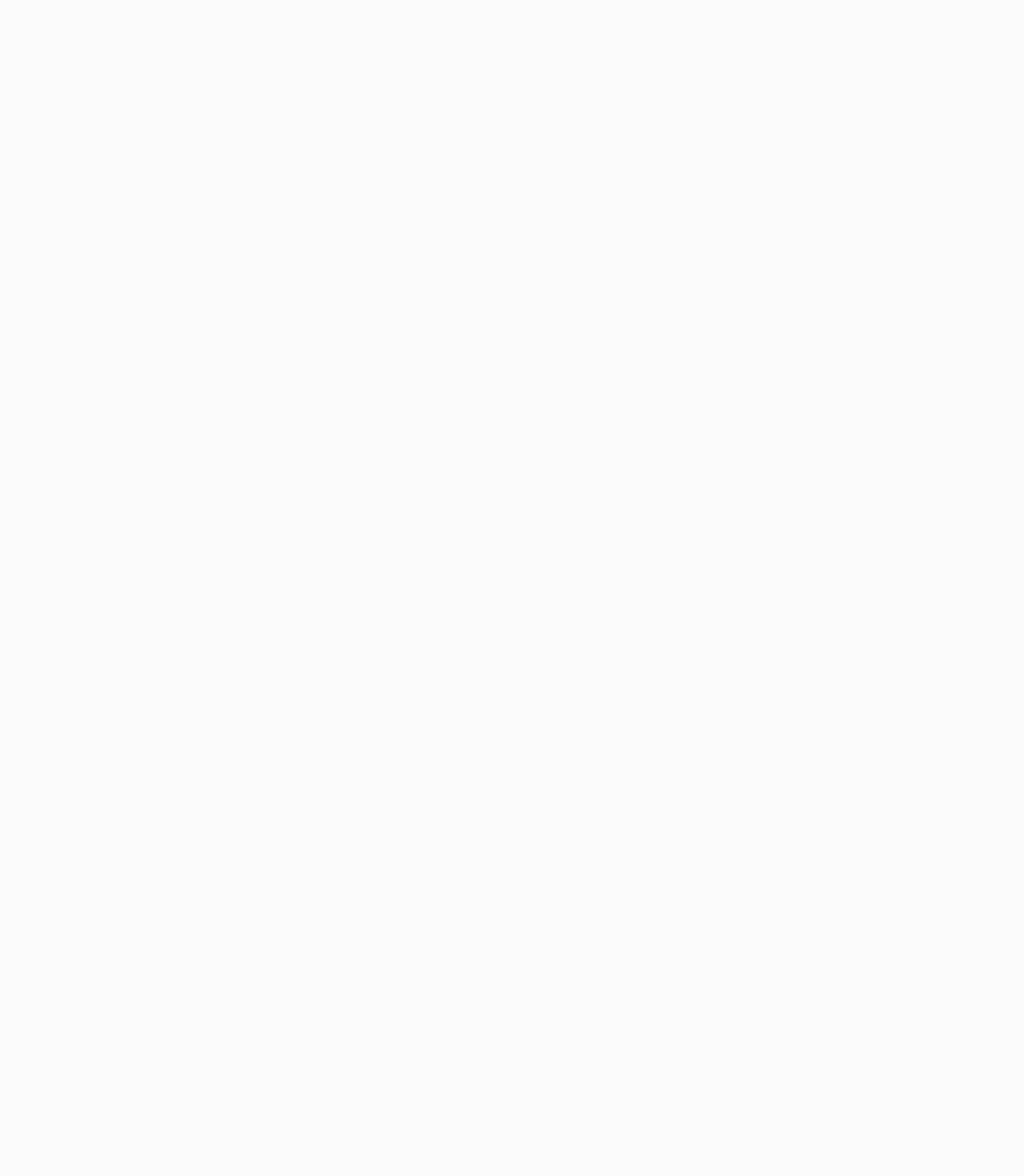
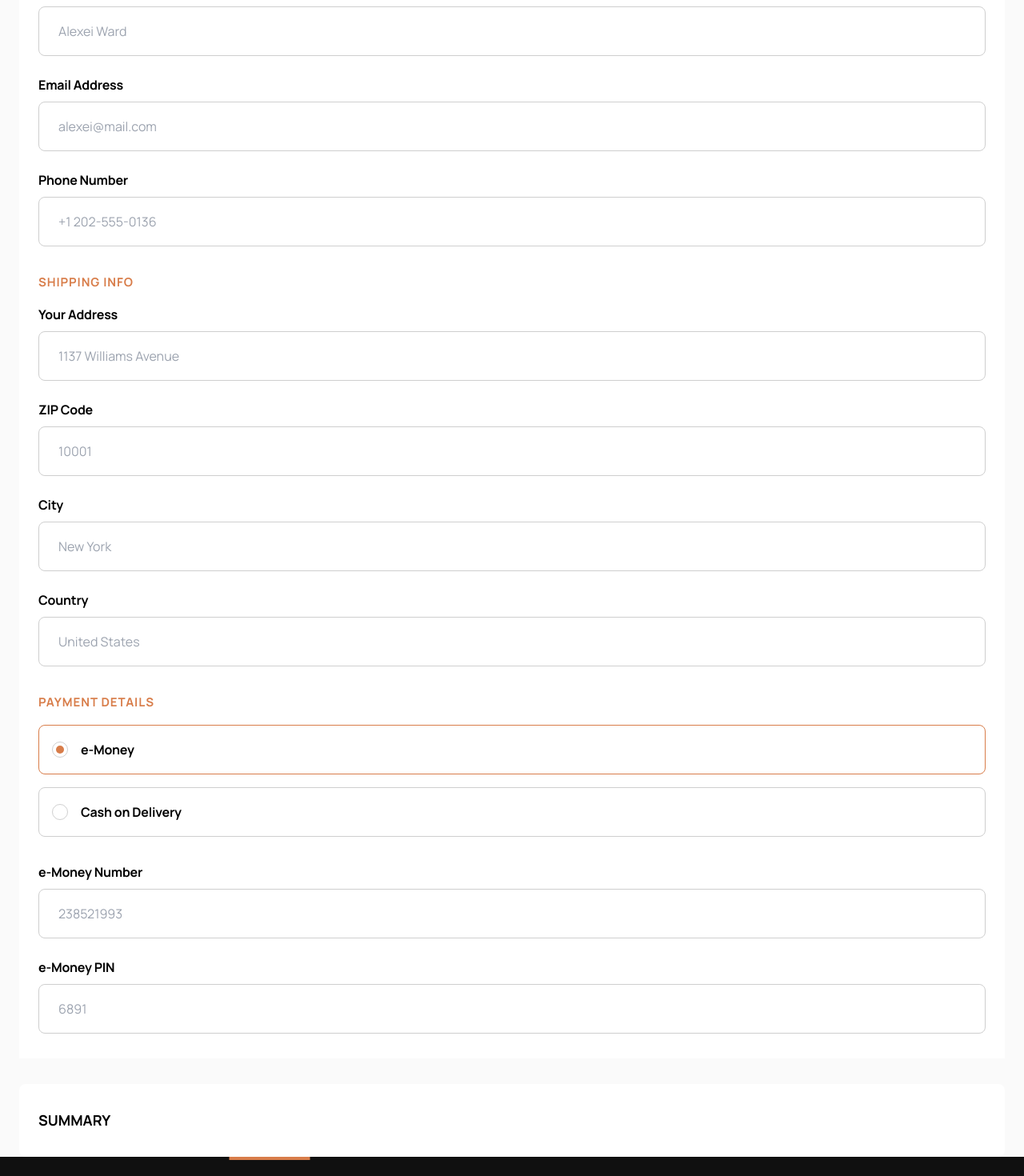
Before and after one commit to Francis7575/ecommerce-website, a React (Vite) app: page /1/1/checkout in a window 1280 px wide. Before the commit this address had no page. Shown: the part 320-1790 px from the top of the page at 80% size. Before the commit the page ends 800 px from the top, so only its background shows below. Built offline with nearby package versions, Linux system fonts and the light colour scheme.

Commit message:
added checkout form

```diff
--- a/src/App.tsx
+++ b/src/App.tsx
@@ -17,7 +17,7 @@ const renderRoutes = (routes: IRouterType[]) => {
 export const PageRouter = () => {
   return (
     <Suspense fallback={<LoadingPage />}>
-      <ToastContainer />
+      <ToastContainer position='bottom-left'/>
       <Routes>{renderRoutes(PAGE_DATA)}</Routes>
     </Suspense>
   );
--- a/src/components/shared/Cart.tsx
+++ b/src/components/shared/Cart.tsx
@@ -61,7 +61,7 @@ const Cart = () => {
 	};
 
 	const handleDelete = () => {
-		if (deletionType === 'single' && selectedItem) {
+		if (selectedItem && deletionType === 'single') {
 			removeItemById(selectedItem.id);
 			toast.success(`Item ${selectedItem.name} has been removed!`);
 		} else if (deletionType === 'all') {
@@ -74,7 +74,7 @@ const Cart = () => {
 	};
 
 	return (
-		<div className='pr-[1.75rem] md:pr-[40px] relative lg:pr-[3rem] 1110:pr-0'>
+		<div className=' pr-[1.75rem] md:pr-[40px] lg:pr-[3rem] relative 1110:pr-0'>
 			<button onClick={handleToggleCart}>
 				<svg width="23" height="20" className='cart' viewBox="0 0 23 20" fill="none" xmlns="http://www.w3.org/2000/svg">
 					<g id="Combined Shape 2" >
@@ -156,7 +156,7 @@ const Cart = () => {
 				{isModalOpen && (
 					<DeleteModal
 						setIsModalOpen={setIsModalOpen}
-						itemName={deletionType === 'single' ? selectedItem?.name || '' : 'all items'	}
+						itemName={deletionType === 'single' ? selectedItem?.name || '' : 'all items'}
 						cancelDelete={() => setIsModalOpen(false)}
 						deleteItem={deletionType === 'single' ? handleDelete : undefined}
 						deleteAll={deletionType === 'all' ? handleDelete : undefined}
--- /dev/null
+++ b/src/components/shared/CartSummary.tsx
@@ -0,0 +1,26 @@
+import useStore from "../../store/useStore";
+
+const CartSummary = () => {
+  const cartItems = useStore((state) => state.cartItems);
+
+  return (
+    <section className="px-[1.5rem]">
+      <div className="bg-white px-[1.5rem] py-8 rounded-[8px] w-full mt-8">
+        <h2 className="uppercase font-bold text-[1.125rem]">
+          Summary
+        </h2>
+        {cartItems.map((item) => {
+          console.log(cartItems)
+          return (
+            <li key={item.id}>
+              <p>{item.name}</p>
+              <p>${item.price.toLocaleString()}</p>
+            </li>
+          )
+        })}
+      </div>
+    </section>
+  )
+}
+
+export default CartSummary
--- a/src/index.css
+++ b/src/index.css
@@ -47,6 +47,41 @@ img {
   fill: #fbaf85;
 }
 
+.radio-container {
+  position: relative;
+  cursor: pointer;
+}
+
+.radio-container input[type="radio"] {
+  display: none;
+}
+
+/* Size of the custom radio */
+.radio-container .custom-radio {
+  width: 20px;
+  height: 20px;
+  border: 1px solid #CFCFCF ;
+  border-radius: 50%;
+  background-color: white;
+  position: relative;
+}
+
+/* .radio-container input[type="radio"]:checked + .custom-radio {
+  border-color: #007BFF;
+} */
+
+.radio-container input[type="radio"]:checked + .custom-radio:after {
+  content: '';
+  width: 10px;
+  height: 10px;
+  border-radius: 50%;
+  background-color: #D87D4A;
+  position: absolute;
+  top: 50%;
+  left: 50%;
+  transform: translate(-50%, -50%);
+}
+
 @media (min-width: 48em) {
   .footer-border::before {
     transform: translate(-350%);
--- a/src/pages/CheckoutForm.tsx
+++ b/src/pages/CheckoutForm.tsx
@@ -1,58 +1,159 @@
-import { useState, FormEvent } from 'react';
-import { loadStripe } from '@stripe/stripe-js';
-import { Elements, CardElement, useStripe, useElements } from '@stripe/react-stripe-js';
-import { PaymentIntentResult } from '@stripe/stripe-js';
+import { useParams, Link } from 'react-router-dom';
+import { useState, ChangeEvent, FormEvent } from "react"
+import { FormData } from "../types/types";
+import { BillingFields, ShippingFields, RadioFields } from "../utils/constants";
+import CartSummary from '../components/shared/CartSummary';
 
-const stripePromise = loadStripe(import.meta.env.VITE_REACT_PUBLISHABLE_KEY);
+const initialFormData: FormData = {
+  name: '',
+  email: '',
+  phoneNumber: '',
+  address: '',
+  zipcode: '',
+  city: '',
+  country: '',
+  paymentDetails: 'eMoney',
+  eMoneyNumber: '',
+  eMoneyPin: '',
+};
 
-const CheckoutForm = ({ clientSecret }: { clientSecret: string }) => {
-  const stripe = useStripe();
-  const elements = useElements();
-  const [error, setError] = useState<string>('');
-  const [success, setSuccess] = useState<string>('');
+const CheckoutForm = () => {
+  const [formData, setFormData] = useState<FormData>(initialFormData)
+  const { category, productId } = useParams();
 
-  const handleSubmit = async (e: FormEvent<HTMLFormElement>) => {
+  const handleSubmit = (e: FormEvent) => {
     e.preventDefault();
+  }
 
-    if (!stripe || !elements) return;
-
-    const cardElement = elements.getElement(CardElement);
-    if (!cardElement) {
-      setError('Card element not found.');
-      return;
-    }
-
-    const result: PaymentIntentResult = await stripe.confirmCardPayment(clientSecret, {
-      payment_method: {
-        card: cardElement,
-      },
-    });
-
-    if (result.error) {
-      setError(result.error.message || 'An error occurred.');
-      setSuccess('');
-    } else if (result.paymentIntent?.status === 'succeeded') {
-      setSuccess('Payment successful!');
-      setError('');
+  const handleInputChange = (e: ChangeEvent<HTMLInputElement | HTMLSelectElement>) => {
+    const { name, value, type } = e.target;
+    if (type === 'radio') {
+      setFormData(prevState => ({
+        ...prevState,
+        paymentDetails: value as "eMoney" | "cashDelivery" | null,
+      }));
+    } else {
+      setFormData(prevState => ({
+        ...prevState,
+        [name]: value
+      }));
     }
   };
 
+
   return (
-    <form onSubmit={handleSubmit}>
-      <CardElement />
-      <button type="submit" disabled={!stripe}>Pay</button>
-      {error && <div>{error}</div>}
-      {success && <div>{success}</div>}
-    </form>
-  );
-};
+    <>
+      <div className="pt-4 pl-[1.5rem] mb-[1.5rem]">
+        <Link to={`/${category}/${productId}`}
+          className='text-second-black opacity-50 text-[.935rem] leading-[25px]'>
+          Go Back
+        </Link>
+      </div>
+      <form onSubmit={handleSubmit}
+        className="px-[1.5rem] mb">
+        <div className="bg-white px-[1.5rem] pt-[1.5rem] pb-[31px]">
+          <h1 className="text-[1.75rem] mb-8 font-bold uppercase tracking-[1px]">
+            Checkout
+          </h1>
+          <section className="mb-8">
+            <h2 className="tracking-[0.929px] text-[.935rem] uppercase leading-[25px] font-bold text-reddish-orange mb-4">
+              Billing details
+            </h2>
+            <div className="flex flex-col gap-[1.5rem]">
+              {BillingFields.map((field, idx) => (
+                <div key={idx} className="flex flex-col gap-[9px]">
+                  <label htmlFor={field.id} className="font-bold tracking-[-0.214px]">
+                    {field.label}
+                  </label>
+                  <input className="border border-third-lightgray pl-[1.5rem] py-[18px] rounded-[8px] outline-none"
+                    value={formData[field.name as keyof FormData] as string}
+                    onChange={handleInputChange}
+                    type={field.type}
+                    name={field.name}
+                    id={field.id}
+                    placeholder={field.placeholder}
+                  />
+                </div>
+              ))}
+            </div>
+          </section>
+          <section className="mb-8">
+            <h2 className="tracking-[0.929px] text-[.935rem] uppercase leading-[25px] font-bold text-reddish-orange mb-4">
+              Shipping Info
+            </h2>
+            <div className="flex flex-col gap-[1.5rem]">
+              {ShippingFields.map((field, idx) => (
+                <div key={idx} className="flex flex-col gap-[9px]">
+                  <label htmlFor={field.id} className="font-bold tracking-[-0.214px]">
+                    {field.label}
+                  </label>
+                  <input className="border border-third-lightgray pl-[1.5rem] py-[18px] rounded-[8px] outline-none"
+                    value={formData[field.name as keyof FormData] as string}
+                    onChange={handleInputChange}
+                    type={field.type}
+                    name={field.name}
+                    id={field.id}
+                    placeholder={field.placeholder}
+                  />
+                </div>
+              ))}
+            </div>
+          </section>
+          <section>
+            <h2 className="tracking-[0.929px] text-[.935rem] uppercase leading-[25px] font-bold text-reddish-orange mb-4">
+              payment details
+            </h2>
+            <div className="flex flex-col gap-4">
+              {RadioFields.map((radioField, idx) => (
+                <label htmlFor={radioField.id}
+                  key={idx}
+                  className={`flex items-center gap-4 w-full border rounded-[8px] radio-container font-bold tracking-[-0.214px]
+										py-[18px] pl-4 ${formData.paymentDetails === radioField.name ? 'border-reddish-orange' : 'border-third-lightgray'}`}>
+                  <input className="border border-third-lightgray pl-[1.5rem] py-[18px] rounded-[8px] outline-none"
+                    value={radioField.name as keyof FormData as string}
+                    onChange={handleInputChange}
+                    checked={formData.paymentDetails === radioField.name}
+                    type={radioField.type}
+                    name={radioField.name}
+                    id={radioField.id}
+                  />
+                  <span className="custom-radio"></span>
+                  {radioField.label}
+                </label>
+              ))}
+            </div>
+            <section className="flex flex-col gap-[1.5rem] mt-8">
+              <div className="flex flex-col gap-[9px]">
+                <label htmlFor="eMoneyNumber" className="font-bold tracking-[-0.214px]">
+                  e-Money Number
+                </label>
+                <input className="border border-third-lightgray pl-[1.5rem] py-[18px] rounded-[8px] outline-none"
+                  value={formData.eMoneyNumber}
+                  onChange={handleInputChange}
+                  id="eMoneyNumber"
+                  name="eMoneyNumber"
+                  type="number"
+                  placeholder='238521993' />
+              </div>
+              <div className="flex flex-col gap-[9px]">
+                <label htmlFor="eMoneyPin" className="font-bold tracking-[-0.214px]">
+                  e-Money PIN
+                </label>
+                <input className="border border-third-lightgray pl-[1.5rem] py-[18px] rounded-[8px] outline-none"
+                  value={formData.eMoneyPin}
+                  onChange={handleInputChange}
+                  id="eMoneyPin"
+                  name="eMoneyPin"
+                  type="number"
+                  placeholder='6891' />
+              </div>
+            </section>
+          </section>
+        </div>
+      </form>
+      <CartSummary />
+    </>
+  )
+}
 
-const Payment = ({ clientSecret }: { clientSecret: string }) => {
-  return (
-    <Elements stripe={stripePromise}>
-      <CheckoutForm clientSecret={clientSecret} />
-    </Elements>
-  );
-};
-
-export default Payment;
+export default CheckoutForm
--- a/src/pages/Loading.tsx
+++ b/src/pages/Loading.tsx
@@ -1,10 +1,14 @@
+import loadingGif from "/assets/loading-gif.gif"
 
-const LoadingPage = () => {
+const Loading = () => {
   return (
-    <div style={{ display: 'flex', justifyContent: 'center', alignItems: 'center', height: '100vh', fontSize: '1.5em' }}>
+    <div className="flex flex-col gap-6 justify-center items-center min-h-screen text-[1.5em]">
       <p>Loading, please wait...</p>
+      <img className="max-w-[60px]"
+        src={loadingGif}
+        alt="Loading..." />
     </div>
   );
 };
 
-export default LoadingPage;
+export default Loading;
--- a/src/utils/constants.ts
+++ b/src/utils/constants.ts
@@ -53,16 +53,16 @@ const Earphones: ProductItem[] = data
     }));
 
 export const BillingFields = [
-    { name: 'name', type: 'text', id: 'name', label: 'Name' },
-    { name: 'email', type: 'email', id: 'email', label: 'Email Address' },
-    { name: 'phoneNumber', type: 'number', id: 'phoneNumber', label: 'Phone Number' },
+    { name: 'name', type: 'text', id: 'name', label: 'Name', placeholder: 'Alexei Ward' },
+    { name: 'email', type: 'email', id: 'email', label: 'Email Address', placeholder: 'alexei@mail.com' },
+    { name: 'phoneNumber', type: 'number', id: 'phoneNumber', label: 'Phone Number', placeholder: '+1 202-555-0136' },
 ]
 
 export const ShippingFields = [
-    { name: 'address', type: 'text', id: 'address', label: 'Your Address' },
-    { name: 'zipcode', type: 'number', id: 'zipcode', label: 'ZIP Code' },
-    { name: 'city', type: 'text', id: 'city', label: 'City' },
-    { name: 'country', type: 'text', id: 'country', label: 'Country' },
+    { name: 'address', type: 'text', id: 'address', label: 'Your Address', placeholder: '1137 Williams Avenue' },
+    { name: 'zipcode', type: 'number', id: 'zipcode', label: 'ZIP Code', placeholder: '10001' },
+    { name: 'city', type: 'text', id: 'city', label: 'City', placeholder: 'New York' },
+    { name: 'country', type: 'text', id: 'country', label: 'Country', placeholder: 'United States' },
 ]
 
 export const RadioFields = [
--- a/src/utils/pageData.tsx
+++ b/src/utils/pageData.tsx
@@ -5,7 +5,7 @@ const LazyMainLayout = lazy(() => import("../components/Layout"));
 const Home = lazy(() => import("../pages/Home"));
 const ProductCategory = lazy(() => import("../pages/ProductCategory"));
 const ProductDetail = lazy(() => import("../pages/ProductDetail"));
-// const CheckoutForm = lazy(() => import("../pages/checkout/CheckoutForm"));
+const CheckoutForm = lazy(() => import("../pages/CheckoutForm"));
 
 export const PAGE_DATA: IRouterType[] = [
   {
@@ -27,11 +27,11 @@ export const PAGE_DATA: IRouterType[] = [
         path: ":category/:productId",
         element: <ProductDetail />
       },
+      {
+        title: 'CheckOutForm',
+        path: ":category/:productId/checkout",
+        element: <CheckoutForm />
+      },
     ],
   },
-  // {
-  //   title: 'Product Detail',
-  //   path: ":category/:productId/checkout",
-  //   element: <CheckoutForm />
-  // },
 ];
--- a/tailwind.config.js
+++ b/tailwind.config.js
@@ -26,7 +26,8 @@ export default {
         'dark-gray': '#4C4C4C',
         'white': '#FFF',
         'red': '#D73C3C',
-        'third-lightgray': '#CFCFCF'
+        'third-lightgray': '#CFCFCF',
+        'dark-bg': 'rgba(0, 0, 0, 0.5)'
       },
       backgroundImage: {
         'new-product-mobile': 'url("/assets/home/mobile/image-header.jpg")',
```
Also changed, not shown: public/assets/loading-gif.gif (added).
